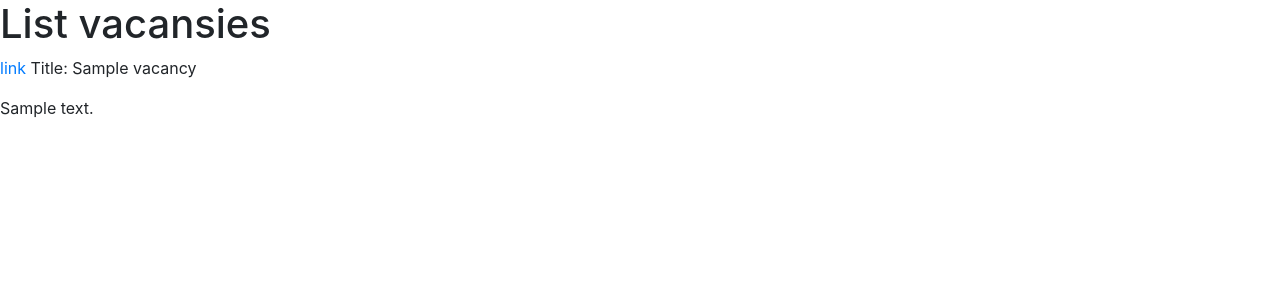
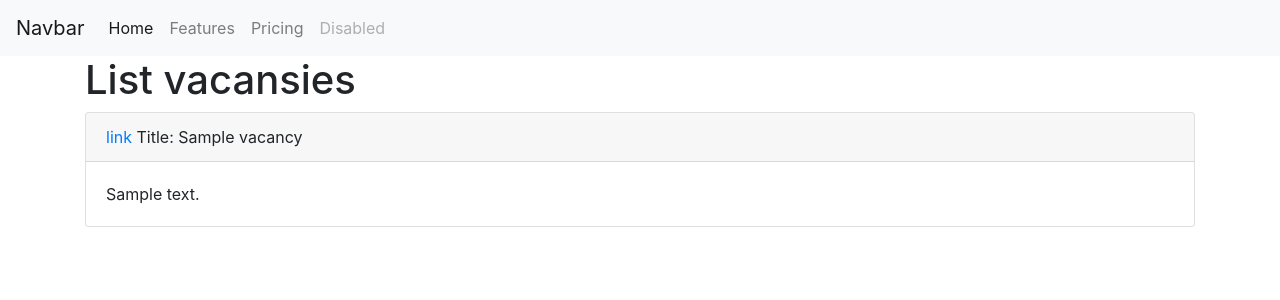
Before and after one commit to kmard/scraping_service, a Django app: page /home/ in a window 1280 px wide. Shown: the top 300 px of the page. Run offline with Django 3.2, Linux system fonts and the light colour scheme; tables that the repository leaves empty hold one stand-in row (values such as "Sample post").

Commit message:
refactorring home page

```diff
--- /dev/null
+++ b/src/scrapping/templates/scrapping/home.html
@@ -0,0 +1,17 @@
+{% extends "base.html" %}
+
+{% block title %}Home page{% endblock %}
+
+{% block content %}
+      {% for obj in object_list %}
+<!--      https://getbootstrap.com/docs/4.4/components/card/-->
+        <div class="card my-2">
+            <div class="card-header">
+                <a href="{{obj.url}}" target="_blank">link</a> Title: {{obj.title}}
+            </div>
+            <div class="card-body">
+                <p class="card-text">{{obj.description}}</p>
+            </div>
+        </div>
+      {% endfor %}
+{% endblock %}
--- a/src/scrapping/views.py
+++ b/src/scrapping/views.py
@@ -4,4 +4,4 @@ from .models import Vacancy
 # Create your views here.
 def home_view(request):
     qs = Vacancy.objects.all()
-    return render(request,'home.html',{'object_list':qs})
+    return render(request,'scrapping/home.html',{'object_list':qs})
--- a/src/templates/base.html
+++ b/src/templates/base.html
@@ -11,9 +11,34 @@
     <title>{% block title %}Base page{% endblock %}</title>
   </head>
   <body>
-     <h1>List vacansies</h1>
-     {% block content %}{% endblock %}
-
+<!--      https://getbootstrap.com/docs/4.4/components/navbar/-->
+      <nav class="navbar navbar-expand-lg navbar-light bg-light">
+          <a class="navbar-brand" href="#">Navbar</a>
+          <button class="navbar-toggler" type="button" data-toggle="collapse" data-target="#navbarNav"
+                  aria-controls="navbarNav" aria-expanded="false" aria-label="Toggle navigation">
+              <span class="navbar-toggler-icon"></span>
+          </button>
+          <div class="collapse navbar-collapse" id="navbarNav">
+              <ul class="navbar-nav">
+                  <li class="nav-item active">
+                      <a class="nav-link" href="#">Home <span class="sr-only">(current)</span></a>
+                  </li>
+                  <li class="nav-item">
+                      <a class="nav-link" href="#">Features</a>
+                  </li>
+                  <li class="nav-item">
+                      <a class="nav-link" href="#">Pricing</a>
+                  </li>
+                  <li class="nav-item">
+                      <a class="nav-link disabled" href="#" tabindex="-1" aria-disabled="true">Disabled</a>
+                  </li>
+              </ul>
+          </div>
+      </nav>
+     <div class="container">
+         <h1>List vacansies</h1>
+         {% block content %}{% endblock %}
+     </div>
     <!-- Optional JavaScript -->
     <!-- jQuery first, then Popper.js, then Bootstrap JS -->
     <script src="https://code.jquery.com/jquery-3.4.1.slim.min.js" integrity="sha384-J6qa4849blE2+poT4WnyKhv5vZF5SrPo0iEjwBvKU7imGFAV0wwj1yYfoRSJoZ+n" crossorigin="anonymous"></script>
--- a/src/templates/home.html
+++ /dev/null
@@ -1,10 +0,0 @@
-{% extends "base.html" %}
-
-{% block title %}Home page{% endblock %}
-
-{% block content %}
-      {% for obj in object_list %}
-        <p><a href="{{obj.url}}" target="_blank">link</a> Title: {{obj.title}}</p>
-        <p>{{obj.description}}</p>
-      {% endfor %}
-{% endblock %}
```
Also changed, not shown: src/Django_templates_tags.txt (added, +41 -0 lines), src/scraping_service/views.py (+4 -3 lines).
